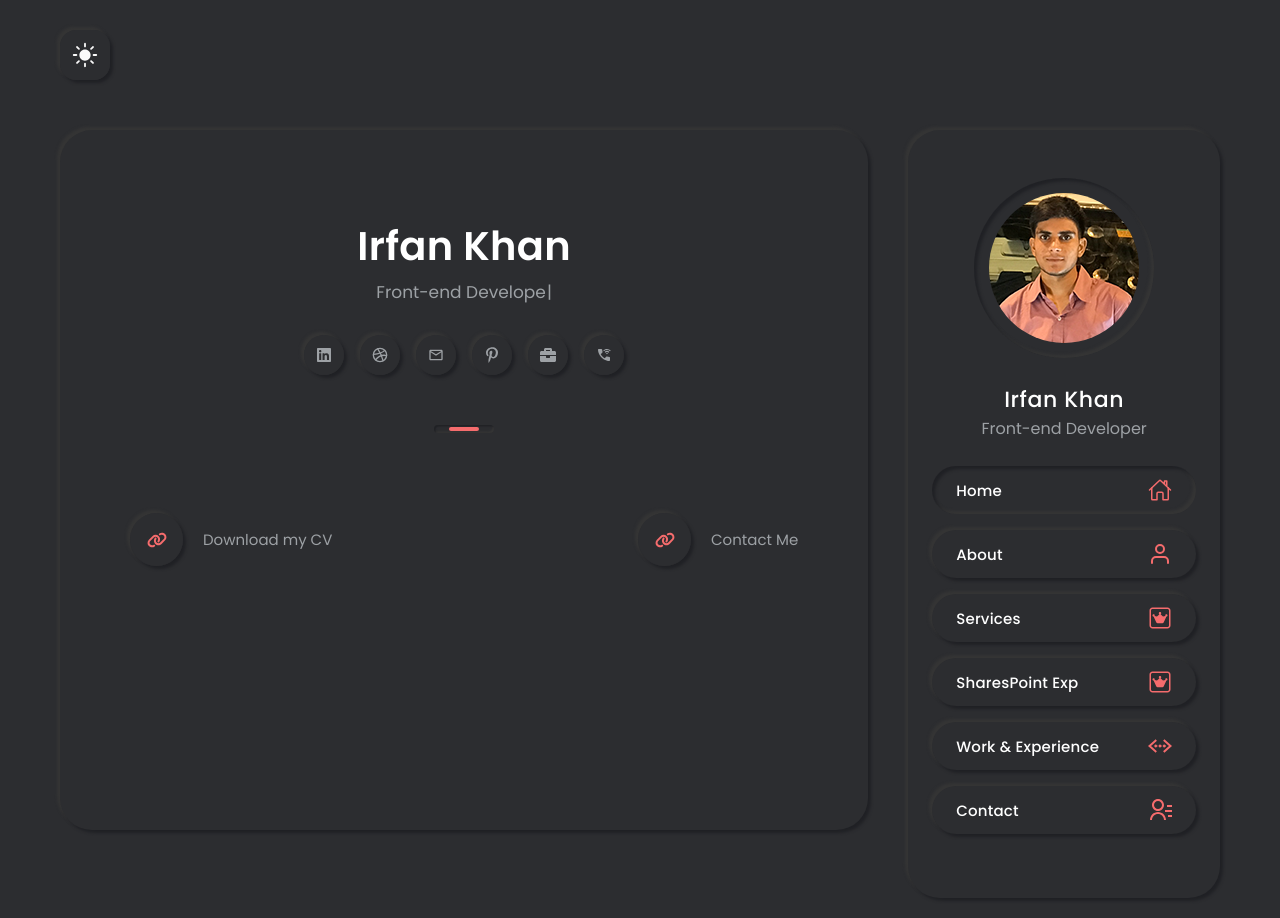
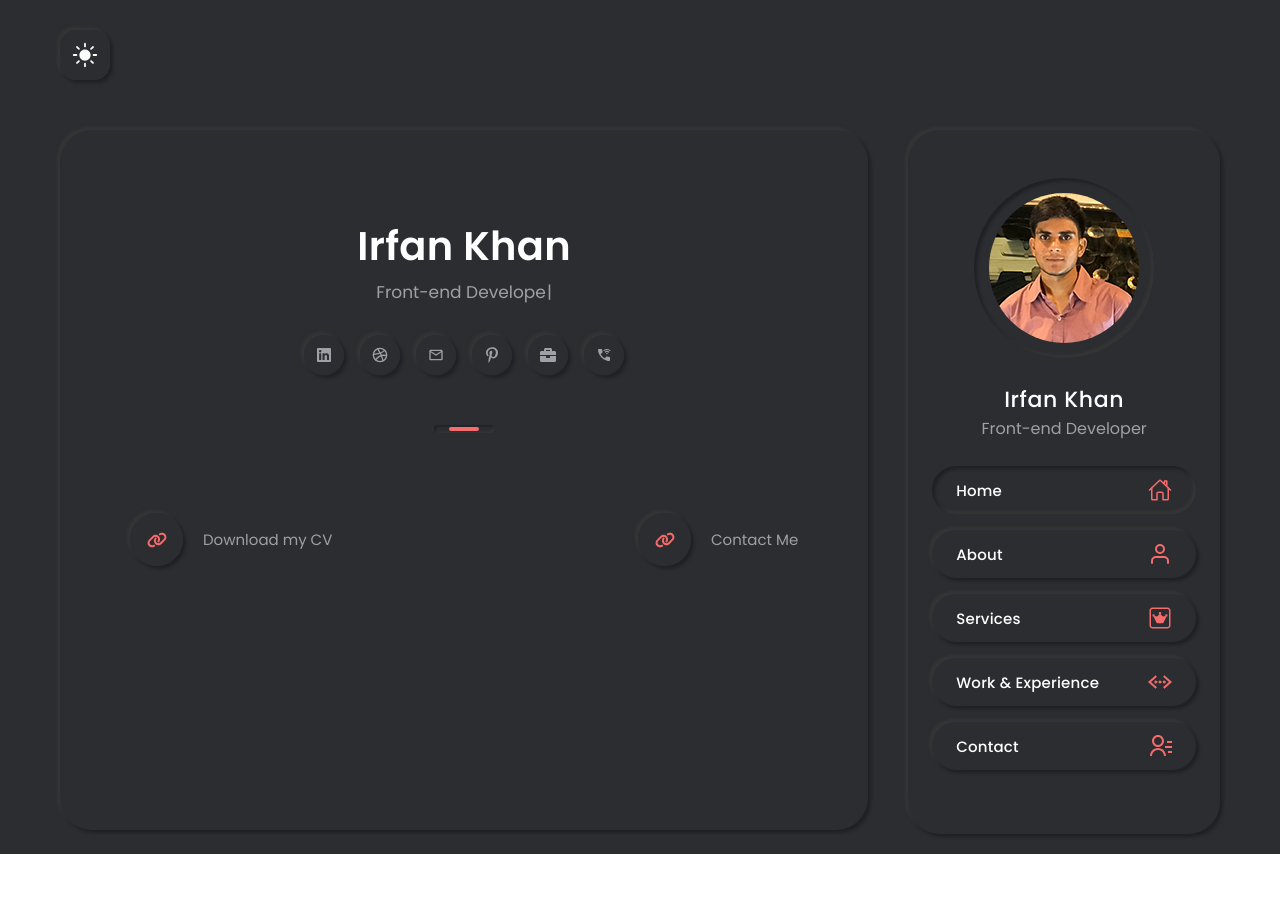
Before and after one commit to khan-uiux/portfolio, a React (Vite) app: page /#home in a window 1280 px wide. After the commit the page ends 854 px from the top, so only its background shows below. Built offline with nearby package versions, Linux system fonts and the light colour scheme.

Commit message:
tab changed

```diff
--- a/src/Components/Sidebar/Sidebar.jsx
+++ b/src/Components/Sidebar/Sidebar.jsx
@@ -26,7 +26,6 @@ function Sidebar({onSelect}) {
           <LiSnippet name="Home" icon={<IoHomeOutline />} tabLink="home" onSelect={onSelect} />
           <LiSnippet name="About" icon={<FiUser />} tabLink="about" onSelect={onSelect} />
           <LiSnippet name="Services" icon={<FaSquareWebAwesomeStroke />} tabLink="services" onSelect={onSelect} />
-          <LiSnippet name="SharesPoint Exp" icon={<FaSquareWebAwesomeStroke />} tabLink="sharespoint" onSelect={onSelect} />
           <LiSnippet name="Work & Experience" icon={<IoCodeWorkingSharp />} tabLink="portfolio" onSelect={onSelect} />
           <LiSnippet name="Contact" icon={<RiContactsLine />} tabLink="contact" onSelect={onSelect} />
         </ul>
```
